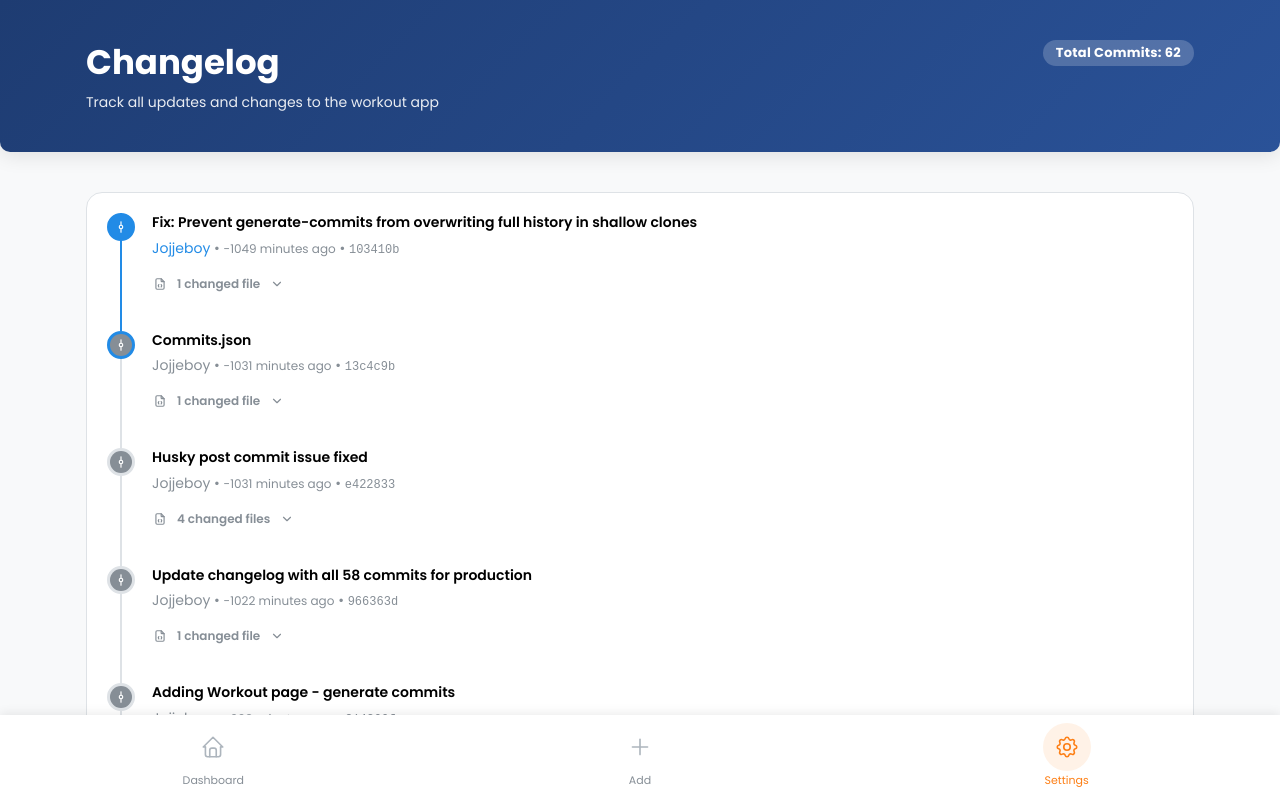
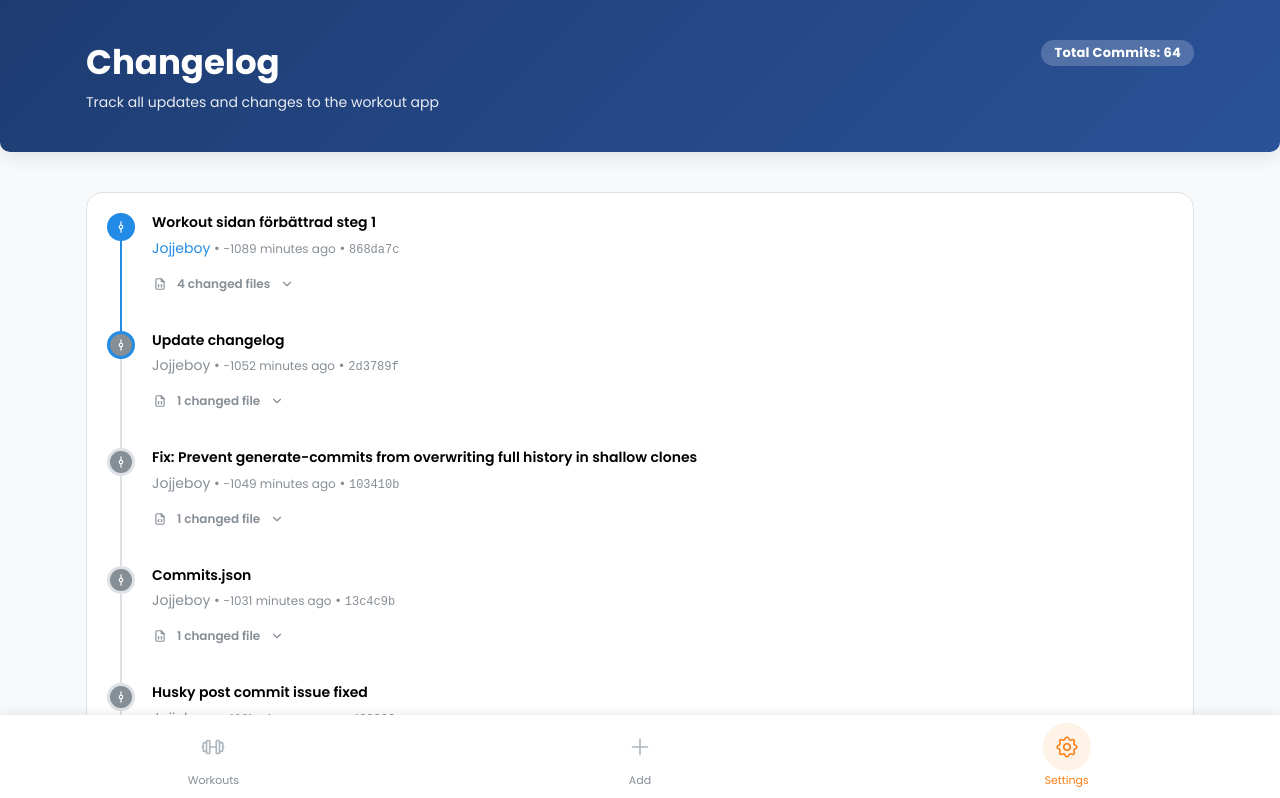
Before and after one commit to Jojjeboy/workout-log, a React (Vite) app: page /changelog in a window 1280 px wide. Shown: the top 798 px of the page. Built offline with nearby package versions, Linux system fonts and the light colour scheme; no server answers; sample sign-in values are in the browser's storage.

Commit message:
Landing page

```diff
--- a/public/commits.json
+++ b/public/commits.json
@@ -1,4 +1,25 @@
 [
+  {
+    "hash": "868da7ce668c8fe3de9218cc21b246c91838cb97",
+    "message": "Workout sidan förbättrad steg 1",
+    "date": "2025-12-01 11:53:12 +0100",
+    "author": "Jojjeboy",
+    "files": [
+      "src/features/notes/NotesPage.tsx",
+      "src/features/workouts/WorkoutHistoryPage.tsx",
+      "src/locales/en/translation.json",
+      "src/locales/sv/translation.json"
+    ]
+  },
+  {
+    "hash": "2d3789f895601777b550d8b68b9cfd0681f81826",
+    "message": "Update changelog",
+    "date": "2025-12-01 11:16:19 +0100",
+    "author": "Jojjeboy",
+    "files": [
+      "public/commits.json"
+    ]
+  },
   {
     "hash": "103410b73926845733725336f5c962f2ba866a1c",
     "message": "Fix: Prevent generate-commits from overwriting full history in shallow clones",
--- a/src/App.tsx
+++ b/src/App.tsx
@@ -5,7 +5,6 @@ import { ProtectedRoute } from './components/ProtectedRoute';
 import { ExerciseList } from './features/exercises/ExerciseList';
 import { ExerciseDetail } from './features/exercises/ExerciseDetail';
 import { NotesPage } from './features/notes/NotesPage';
-import { DashboardPage } from './features/dashboard/DashboardPage';
 import { SettingsPage } from './features/settings/SettingsPage';
 import { ProfilePage } from './features/profile/ProfilePage';
 import { ChangelogPage } from './features/changelog/ChangelogPage';
@@ -39,10 +38,9 @@ function App() {
             <Route path="/login" element={<LoginPage />} />
 
             <Route element={<ProtectedRoute />}>
-              <Route path="/" element={<DashboardPage />} />
+              <Route path="/" element={<WorkoutHistoryPage />} />
               <Route path="/exercises" element={<ExerciseList />} />
               <Route path="/exercises/:id" element={<ExerciseDetail />} />
-              <Route path="/workouts" element={<WorkoutHistoryPage />} />
               <Route path="/notes" element={<NotesPage />} />
               <Route path="/settings" element={<SettingsPage />} />
               <Route path="/changelog" element={<ChangelogPage />} />
--- a/src/components/Footer.tsx
+++ b/src/components/Footer.tsx
@@ -1,5 +1,5 @@
 import { AppShell, Group, Text, UnstyledButton, useMantineTheme, ThemeIcon, Stack } from '@mantine/core';
-import { IconHome, IconPlus, IconSettings } from '@tabler/icons-react';
+import { IconPlus, IconSettings, IconBarbell } from '@tabler/icons-react';
 import { useLocation, useNavigate } from 'react-router-dom';
 import { useTranslation } from 'react-i18next';
 
@@ -95,7 +95,7 @@ export function Footer() {
         >
             {/* Background color changes based on dark mode */}
             <Group h="100%" gap={0} bg="white" align="center">
-                <NavItem path="/" icon={IconHome} label={t('footer.dashboard')} color="blue" />
+                <NavItem path="/" icon={IconBarbell} label={t('footer.workouts')} color="blue" />
                 <NavItem path="/exercises" icon={IconPlus} label={t('footer.add')} color="cyan" />
                 <NavItem path="/settings" icon={IconSettings} label={t('footer.settings')} color="orange" />
             </Group>
--- a/src/locales/en/translation.json
+++ b/src/locales/en/translation.json
@@ -33,6 +33,7 @@
   },
   "footer": {
     "dashboard": "Dashboard",
+    "workouts": "Workouts",
     "add": "Add",
     "settings": "Settings"
   },
--- a/src/locales/sv/translation.json
+++ b/src/locales/sv/translation.json
@@ -33,6 +33,7 @@
   },
   "footer": {
     "dashboard": "Översikt",
+    "workouts": "Träningspass",
     "add": "Lägg till",
     "settings": "Inställningar"
   },
```
